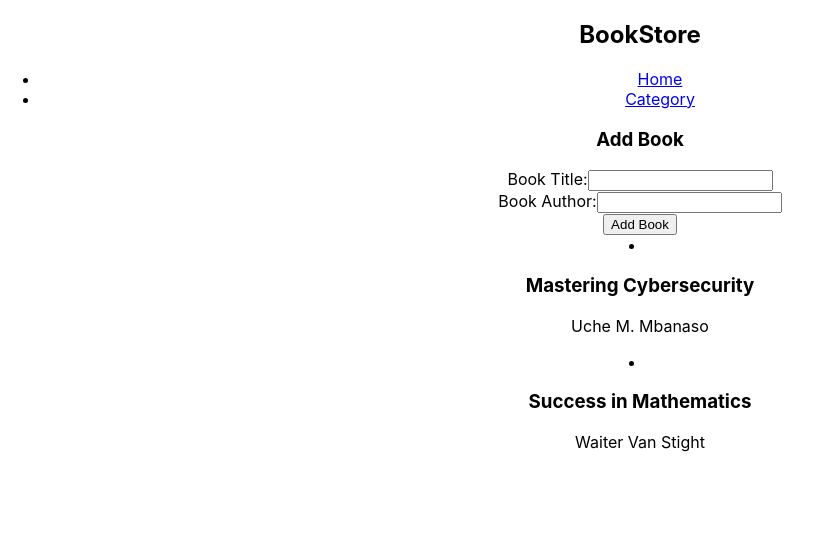
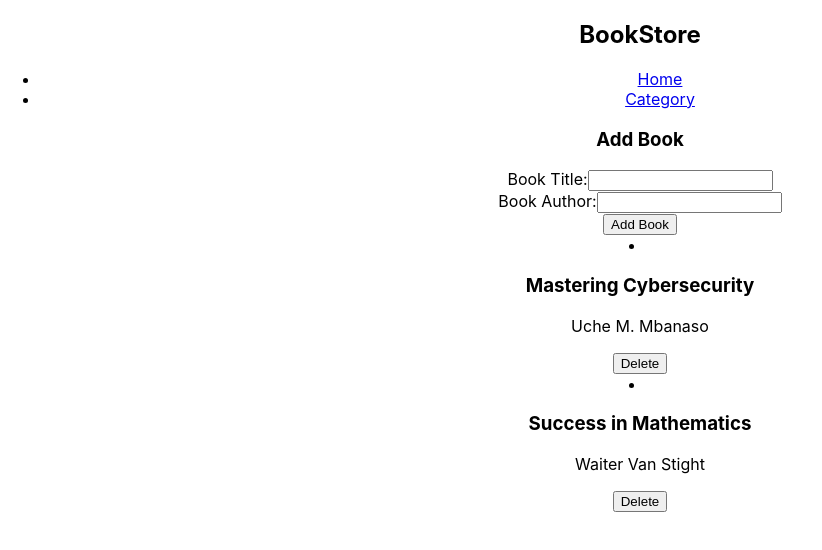
Before and after one commit to katfogy/Bookstore-react, a React (Create React App) app: page / in a window 1280 px wide. Shown: the top 550 px of the page, without its empty margins (0-822 px from the left). Built offline with nearby package versions, Linux system fonts and the light colour scheme.

Commit message:
delete functionality added

```diff
--- a/package.json
+++ b/package.json
@@ -10,6 +10,7 @@
     "react-dom": "^18.2.0",
     "react-router-dom": "^6.12.1",
     "react-scripts": "5.0.1",
+    "uuid": "^9.0.0",
     "web-vitals": "^2.1.4"
   },
   "scripts": {
--- /dev/null
+++ b/src/components/Book.js
@@ -0,0 +1,13 @@
+const Book = (prop) => {
+  const { book, deleteBook } = prop;
+  return (
+    <li>
+      <div className="book">
+        <h3>{book.title}</h3>
+        <p>{book.author}</p>
+      </div>
+      <button type="button" onClick={() => deleteBook(book.id)}>Delete</button>
+    </li>
+  );
+};
+export default Book;
--- a/src/components/BookForm.js
+++ b/src/components/BookForm.js
@@ -1,4 +1,5 @@
 import { useState } from 'react';
+import { v4 as uuidv4 } from 'uuid';
 
 const BookForm = (prop) => {
   const { handleAddBook } = prop;
@@ -11,7 +12,7 @@ const BookForm = (prop) => {
       setError('Enter Book Title and Author');
       return;
     }
-    handleAddBook({ title, author });
+    handleAddBook({ id: uuidv4(), title, author });
     setTitle('');
     setAuthor('');
   };
--- a/src/components/Books.js
+++ b/src/components/Books.js
@@ -1,6 +1,7 @@
 import React, { useState } from 'react';
 import booksList from './data';
 import BookForm from './BookForm';
+import Book from './Book';
 
 const Books = () => {
   const [books, setBooks] = useState(booksList);
@@ -8,18 +9,15 @@ const Books = () => {
   const handleAddBook = (newBook) => {
     setBooks([...books, newBook]);
   };
+
+  const deleteBook = (id) => {
+    setBooks(books.filter((book) => book.id !== id));
+  };
   return (
     <div>
       <BookForm handleAddBook={handleAddBook} />
       {
-                    books.map((book) => (
-                      <li key={book.id}>
-                        <div className="book">
-                          <h3>{book.title}</h3>
-                          <p>{book.author}</p>
-                        </div>
-                      </li>
-                    ))
+                    books.map((book) => <Book key={book.id} deleteBook={deleteBook} book={book} />)
                 }
     </div>
   );
```
Also changed, not shown: 1 other file (tests, documents, lock files or other folders).
